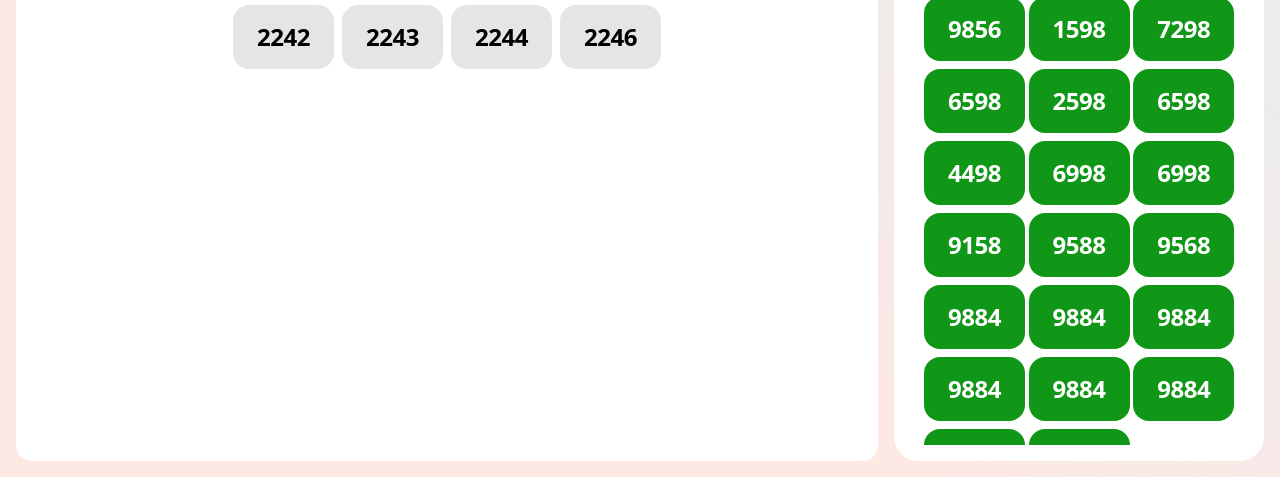
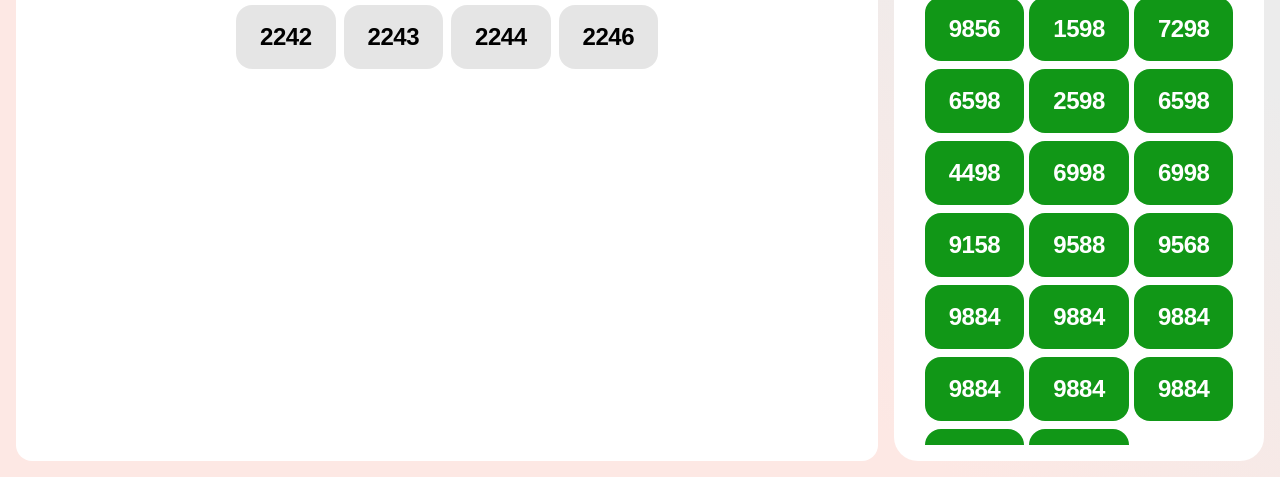
Before and after one commit to florenceorimba/Tailwind-7part1, a website: page build7/index.html in a window 1280 px wide. Shown: the part 351-828 px from the top of the page. Drawn offline with nearby package versions, Linux system fonts and the light colour scheme; files that its build step writes are made by us from their sources.

Commit message:
updating font style

```diff
--- a/build7/index.html
+++ b/build7/index.html
@@ -6,7 +6,7 @@
     <title>Day 7:RESPONSIVE LAYOUT IN TAILWIND CSS</title>
     <link rel="stylesheet" href="css/style.css" />
   </head>
-  <body class="min-h-screen font-sans bg-custom-gradient">
+  <body class="min-h-screen font-dm-sans bg-custom-gradient">
     <div class="flex flex-col flex-grow min-h-screen py-4 gap-4 bg-transparent text-black p-4">
       <div class="gap-[10px] rounded-2xl p-4 flex justify-between bg-[rgba(0,0,0,0.05)] items-center">
         <div class="flex justify-between items-center gap-4">
--- a/tailwind.config.js
+++ b/tailwind.config.js
@@ -6,6 +6,10 @@ module.exports = {
       backgroundImage: {
         'custom-gradient': 'linear-gradient(33.85deg, #FDE8E4 37.88%, #ECECEC 73.61%)',
     },
+    fontFamily: {
+      sans: ['DM Sans', 'sans-serif'],
+      'dm-sans': ['DM Sans', 'sans-serif'],
+    },
   },
   plugins: [],
 }
```
